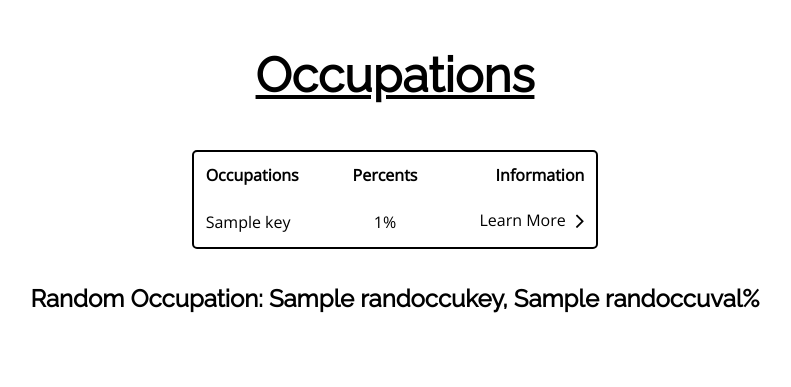
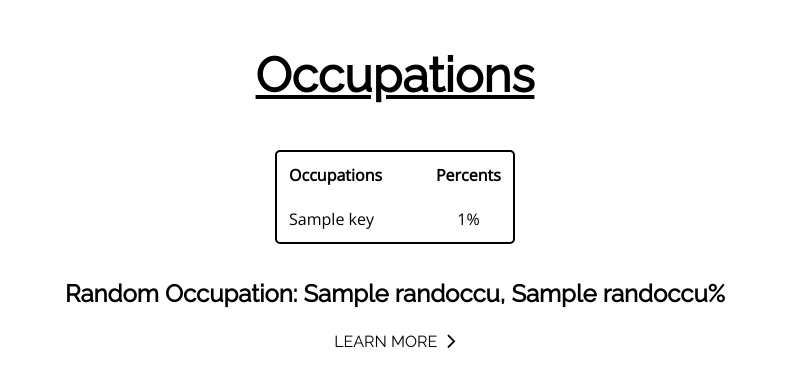
Before and after one commit to eccentricayman/jinja-ninja, a Flask app: template templates/occupations.html in a window 1280 px wide. Shown: the top 387 px of the page, without its empty margins (245-1036 px from the left). Run offline with Flask 2, Linux system fonts and the light colour scheme; the template is opened without the code that fills it: most values are stand-ins (such as "Sample title", 1, 10 or a date in 2020); some libraries are stand-ins or nearby versions.

Commit message:
whoops, made it only for one link

```diff
--- a/occu-table.py
+++ b/occu-table.py
@@ -22,9 +22,7 @@ def occupationsrender():
     newoccdict = OCUPATIONES
     del newoccdict['Total']
     rando = random.randint(0, len(newoccdict.keys()));
-    randkey = newoccdict.keys()[rando]
-    randval = newoccdict.values()[rando][0]
-    return render_template("occupations.html", occudict = OCUPATIONES.items(), randoccukey = randkey, randoccuval = randval)
+    return render_template("occupations.html", occudict = OCUPATIONES.items(), randoccu = [newoccdict.keys()[rando], newoccdict.values()[rando][0], newoccdict.values()[rando][1]])
 
 if __name__ == "__main__":
     #app.debug = True
--- a/templates/occupations.html
+++ b/templates/occupations.html
@@ -10,15 +10,14 @@
     <table style="margin-left: auto ; margin-right: auto; font-family: 'Open Sans', sans-serif ; text-align: center ; border: 2px solid black ; border-radius: 5px">
       <th style="text-align: left ; padding: 10px">Occupations</th>
       <th style="text-align: center ; padding: 10px">Percents</th>
-      <th style="text-align: right ; padding: 10px">Information</th>
       {% for key, val in occudict %}
       <tr style="border: 2px solid black">
         <td style="text-align: left ; padding: 10px; padding-right: 50px"> {{ key }} </td>
         <td style="padding: 10px"> {{ val[0] }}% </td>
-        <td style="text-align: right ; padding: 10px ; padding-left: 50px"> <a href={{val[1]}} style="text-decoration: none ; color: #000000">Learn More<i class="fa fa-angle-right" style="font-size:24px ; padding-left: 10px ; padding-bottom: 3px ; vertical-align: middle"></i> </td>
       </tr>
       {% endfor %}
     </table>
-    <h2 style="padding: 15px ; font-family: 'Raleway', sans-serif ; text-align: center ; font-size: 24px">Random Occupation: {{ randoccukey }}, {{ randoccuval }}% </h2>
+    <h2 style="padding: 15px ; padding-bottom: 0px ; font-family: 'Raleway', sans-serif ; text-align: center ; font-size: 24px">Random Occupation: {{ randoccu[0] }}, {{ randoccu[1] }}% </h2>
+    <p style="text-align: center"><a href={{randoccu[2]}} target="_blank" style="text-decoration: none ; color: #000000 ; text-transform: uppercase ; font-family: 'Raleway', sans-serif">Learn More<i class="fa fa-angle-right" style="font-size:24px ; padding-left: 10px ; padding-bottom: 5px ; vertical-align: middle"></i></a></p>
   </body>
 </html>
```
